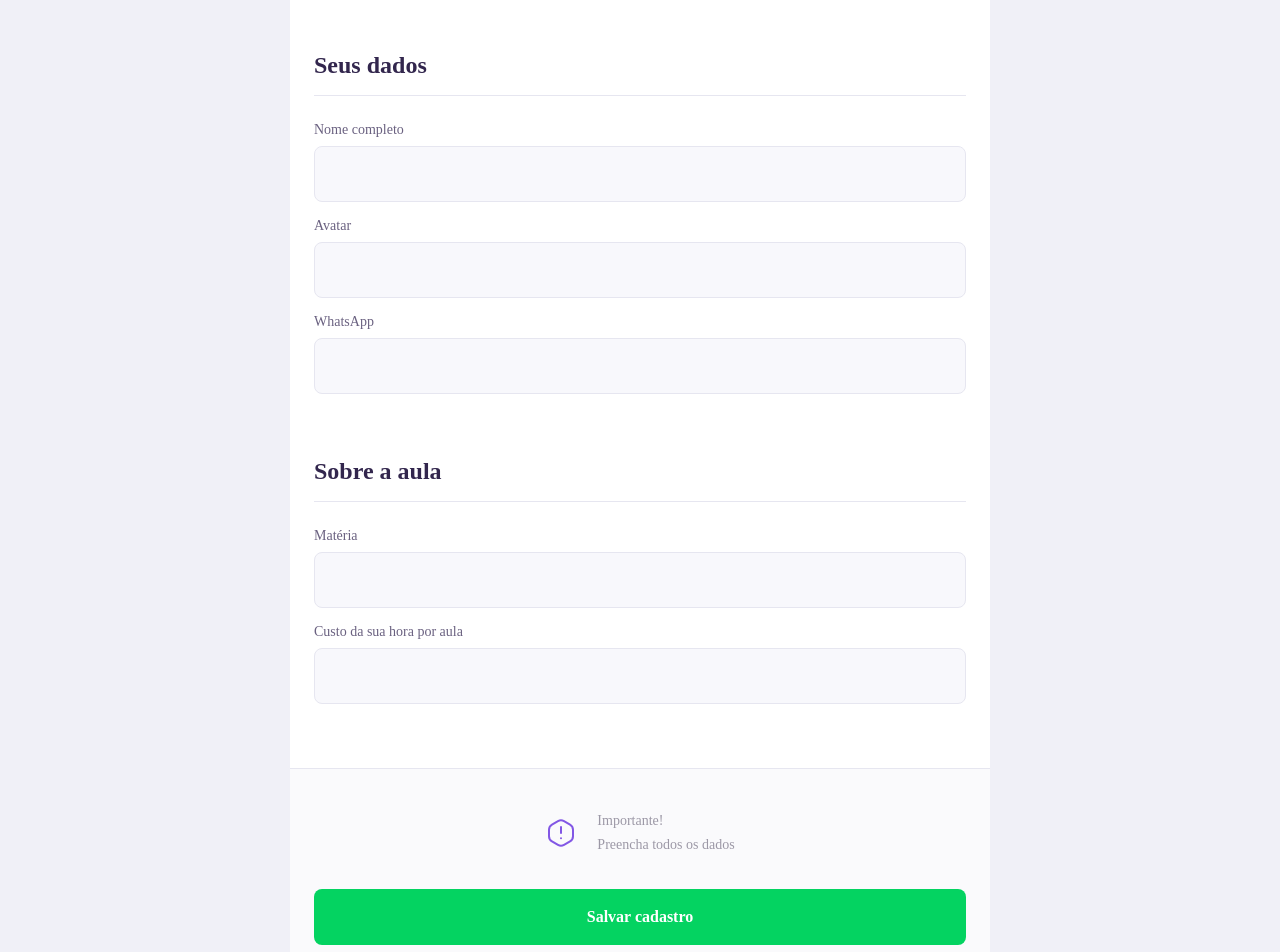
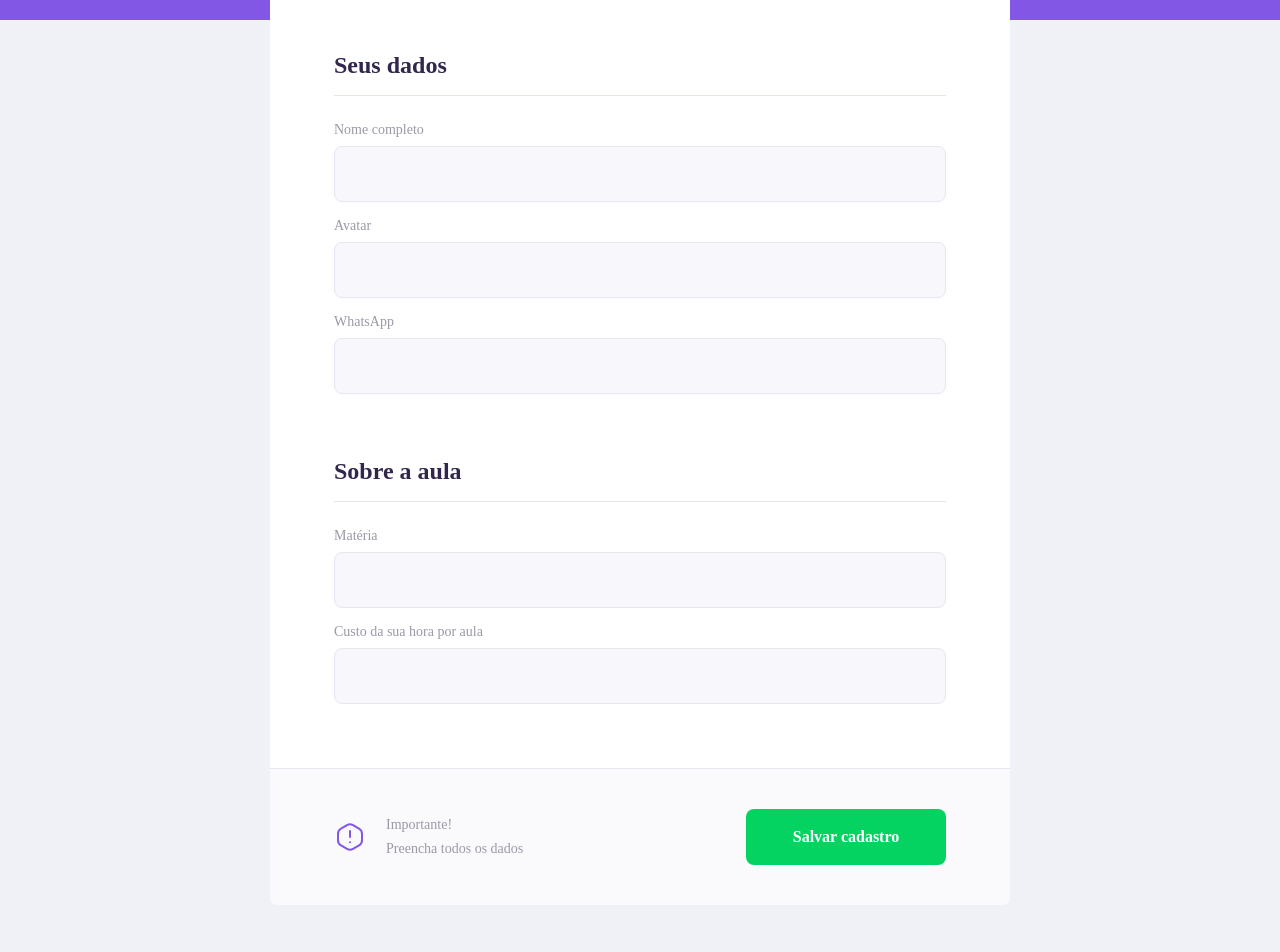
Before and after one commit to lfnandoo/proffy-frontend, a React (Create React App) app: page /give-classes in a window 1280 px wide. Shown: the part 320-1272 px from the top of the page. After the commit the page ends 1225 px from the top, so only its background shows below. Built offline with nearby package versions, Linux system fonts and the light colour scheme; the HTML template or start-up script is replaced by a standard one.

Commit message:
🚀 teacher form finished

```diff
--- a/src/pages/TeacherForm/styles.css
+++ b/src/pages/TeacherForm/styles.css
@@ -11,10 +11,14 @@
   background: var(--color-box-base);
   width: 100%;
   max-width: 74rem;
-  border-radius: .8rem;
+  border-radius: 0.8rem;
   margin: -3.2rem auto 3.2rem;
   padding-top: 6.4rem;
   overflow: hidden;
+}
+
+#page-teacher-form main label {
+  color: var(--color-text-complement);
 }
 
 #page-teacher-form main fieldset {
@@ -64,17 +68,47 @@
   background: var(--color-secundary);
   color: var(--color-button-text);
   border: 0;
-  border-radius: .8rem;
+  border-radius: 0.8rem;
   cursor: pointer;
   font: 700 1.6rem Archivo;
   display: flex;
   align-items: center;
   justify-content: center;
   text-decoration: none;
-  transition: background-color .2s;
+  transition: background-color 0.2s;
   margin-top: 3.2rem;
 }
 
 #page-teacher-form main footer button:hover {
   background: var(--color-secundary-dark);
 }
+
+@media (min-width: 700px) {
+  #page-teacher-form {
+    max-width: 100vw;
+  }
+
+  #page-teacher-form .page-header .header-content {
+    margin-bottom: 0;
+  }
+
+  #page-teacher-form main fieldset {
+    padding: 0 6.4rem;
+  }
+
+  #page-teacher-form main footer {
+    padding: 4rem 6.4rem;
+    display: flex;
+    align-items: center;
+    justify-content: space-between;
+  }
+
+  #page-teacher-form main footer p {
+    justify-content: space-between;
+  }
+
+  #page-teacher-form main footer button {
+    width: 20rem;
+    margin-top: 0;
+  }
+}
```
